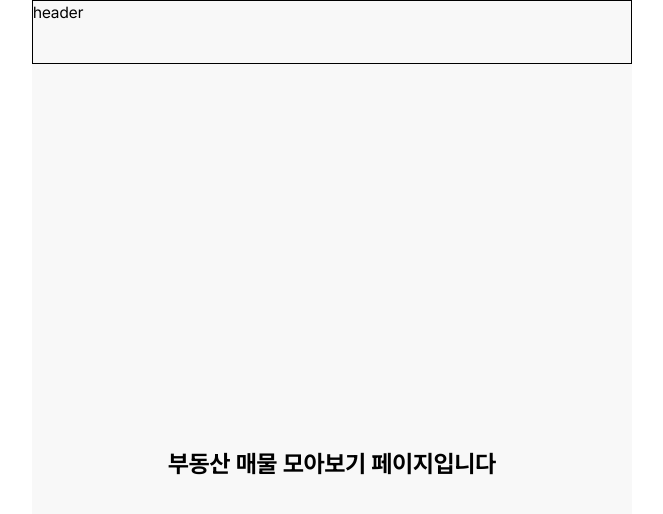
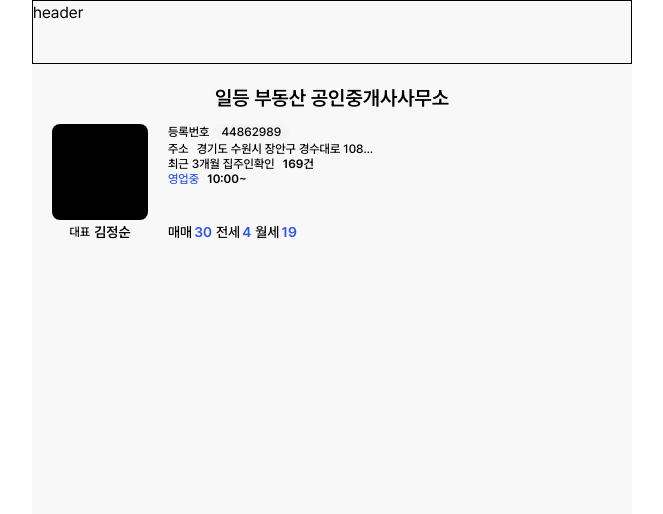
Before and after one commit to FC-DEV3-Final-Project/zoop-frontend, a Next.js app: page /real-estate/1 in a window 1280 px wide. Shown: the top 514 px of the page, without its empty margins (308-971 px from the left). Built offline with nearby package versions, Linux system fonts and the light colour scheme.

Commit message:
feat: 부동산 페이지 퍼블리싱 1차

```diff
--- a/src/app/real-estate/[id]/page.tsx
+++ b/src/app/real-estate/[id]/page.tsx
@@ -1,7 +1,62 @@
 export default function RealEstatePage({ params }: { params: { id: string } }) {
   return (
-    <div className="min-h-screen flex items-center justify-center">
-      <h1 className="text-2xl font-bold">부동산 매물 모아보기 페이지입니다</h1>
+    <div className="flex flex-col gap-3 p-5">
+      <div className="text-center text-xl font-semibold leading-7">
+        일등 부동산 공인중개사사무소
+      </div>
+      <div className="flex gap-5">
+        {/* 프로필/대표 */}
+        <div className="flex w-24 flex-col items-center gap-1">
+          {/* 프로필 */}
+          <div className="h-24 w-full rounded-lg bg-black" />
+          {/* 대표 */}
+          <div className="flex w-full items-center justify-center gap-1">
+            <div className="text-xs font-medium leading-tight text-black">대표</div>
+            <div className="text-sm font-semibold leading-tight text-black">김정순</div>
+          </div>
+        </div>
+        {/* 정보 영역 */}
+        <div className="flex w-52 flex-col gap-1">
+          <div className="flex h-24 flex-col gap-[3px]">
+            <div className="flex items-center gap-1">
+              <div className="text-xs font-medium leading-none text-black">등록번호</div>
+              <div className="flex items-center rounded-lg bg-zinc-100 px-2 py-0.5">
+                <div className="text-xs font-medium leading-none text-black">44862989</div>
+              </div>
+            </div>
+            <div className="flex w-52 items-center gap-2">
+              <div className="text-xs font-medium leading-none text-black">주소</div>
+              <div className="flex-1 truncate text-xs font-medium leading-none text-black">
+                경기도 수원시 장안구 경수대로 1083 1층
+              </div>
+            </div>
+            <div className="flex items-center gap-2">
+              <div className="text-xs font-medium leading-none text-black">
+                최근 3개월 집주인확인
+              </div>
+              <div className="text-xs font-semibold leading-none text-black">169건</div>
+            </div>
+            <div className="flex items-center gap-2">
+              <div className="text-xs font-medium leading-none text-blue-700">영업중</div>
+              <div className="text-xs font-semibold leading-none text-black">10:00~</div>
+            </div>
+          </div>
+          <div className="flex w-full items-center gap-1">
+            <div className="flex items-center gap-0.5">
+              <div className="text-sm font-medium leading-tight text-black">매매</div>
+              <div className="text-sm font-semibold leading-tight text-blue-700">30</div>
+            </div>
+            <div className="flex items-center gap-0.5">
+              <div className="text-sm font-medium leading-tight text-black">전세</div>
+              <div className="text-sm font-semibold leading-tight text-blue-700">4</div>
+            </div>
+            <div className="flex items-center gap-0.5">
+              <div className="text-sm font-medium leading-tight text-black">월세</div>
+              <div className="text-sm font-semibold leading-tight text-blue-700">19</div>
+            </div>
+          </div>
+        </div>
+      </div>
     </div>
   );
 }
```
